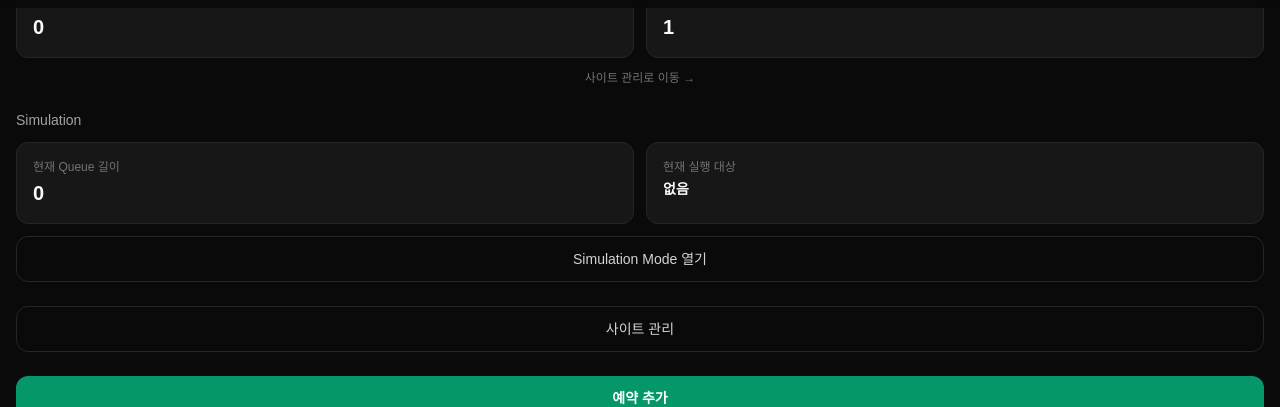
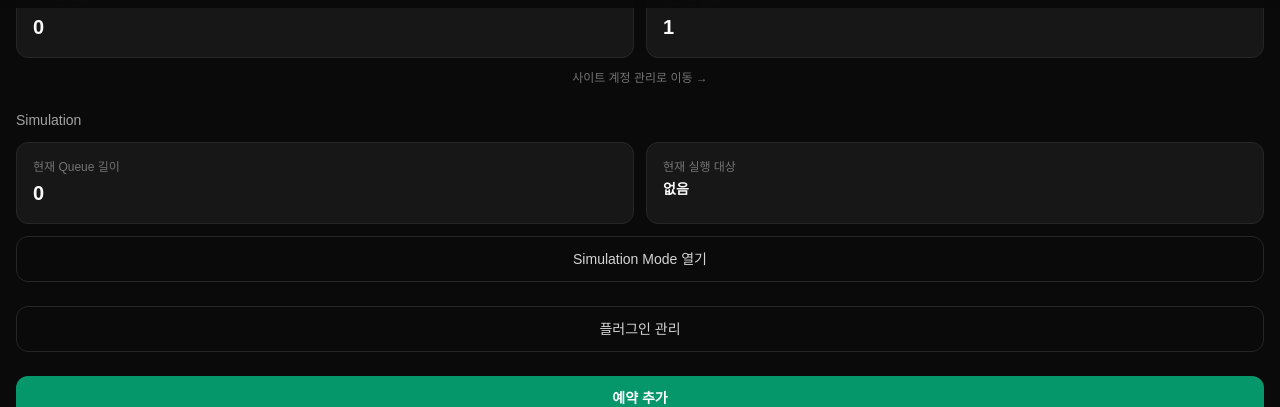
Before and after one commit to parkviewhappy-cmyk/fastreserve, a React (Vite) app: page / in a window 1280 px wide. Shown: the part 792-1199 px from the top of the page. Built offline with nearby package versions, Linux system fonts and the light colour scheme; a web font is replaced by a local one.

Commit message:
feat: connect all screens from home navigation (site account, plugin, simulation, ready)

```diff
--- a/src/pages/Home/Home.tsx
+++ b/src/pages/Home/Home.tsx
@@ -16,8 +16,13 @@ import { scheduler } from '@/domain/scheduler'
  * Sprint 5 범위: 사이트 로그인 상태 요약은 Health Check Engine의 getReport() 결과만 사용한다.
  * Sprint 6 범위: Simulation 요약(Queue 길이/현재 실행 대상)은 Scheduler를 통해서만 조회한다.
  * (Execution Engine을 Home에서 직접 호출하지 않는다.)
- * Sprint 7 범위(PM Review 반영): "사이트 관리" 버튼으로 Plugin 관리 화면(/plugin)에
+ * Sprint 7 범위(PM Review 반영): "플러그인 관리" 버튼으로 Plugin 관리 화면(/plugin)에
  * 진입할 수 있다.
+ * Sprint 8 범위: 예약 추가/예약 목록/사이트 계정 관리(/site)/플러그인 관리(/plugin)/
+ * Simulation(/simulation)/예약 준비(/ready/:id) 모두 Home에서 클릭만으로 도달 가능하다.
+ * "사이트 계정 관리"와 "플러그인 관리"는 서로 다른 화면이므로 라벨을 구분했다
+ * (PM Review 반영: Sprint 7 검토 시 라벨 중복을 특이사항으로 보고했고, 이번 Sprint 지시에
+ * 쓰인 명칭을 그대로 반영해 구분했다).
  */
 function Home() {
   const reservations = reservationManager.list()
@@ -28,6 +33,8 @@ function Home() {
   const currentTarget = executionQueue[0]
     ? reservationManager.getById(executionQueue[0].context.reservationId)
     : undefined
+  const upcomingReservations = readyEngine.getUpcomingReservations()
+  const readyTarget = currentTarget ?? todayReservations[0] ?? upcomingReservations[0]
 
   return (
     <div className="flex min-h-screen flex-col">
@@ -107,7 +114,7 @@ function Home() {
             to="/site"
             className="mt-3 block text-center text-xs text-neutral-500 hover:text-neutral-300"
           >
-            사이트 관리로 이동 →
+            사이트 계정 관리로 이동 →
           </Link>
         </section>
 
@@ -133,15 +140,27 @@ function Home() {
           </Link>
         </section>
 
-        {/* 사이트 관리 (Plugin Settings 진입, PM Review 반영: Sprint 7) */}
+        {/* 플러그인 관리 (Plugin Settings 진입) */}
         <section>
           <Link
             to="/plugin"
             className="block w-full rounded-xl border border-neutral-800 py-3 text-center text-sm font-medium text-neutral-300 transition-colors hover:bg-neutral-900"
           >
-            사이트 관리
+            플러그인 관리
           </Link>
         </section>
+
+        {/* 예약 준비 (가장 가까운 예약으로 바로 이동) */}
+        {readyTarget && (
+          <section>
+            <Link
+              to={`/ready/${readyTarget.id}`}
+              className="block w-full rounded-xl border border-neutral-800 py-3 text-center text-sm font-medium text-neutral-300 transition-colors hover:bg-neutral-900"
+            >
+              예약 준비 화면 보기 ({readyTarget.title})
+            </Link>
+          </section>
+        )}
 
         {/* 예약 추가 */}
         <section>
```
